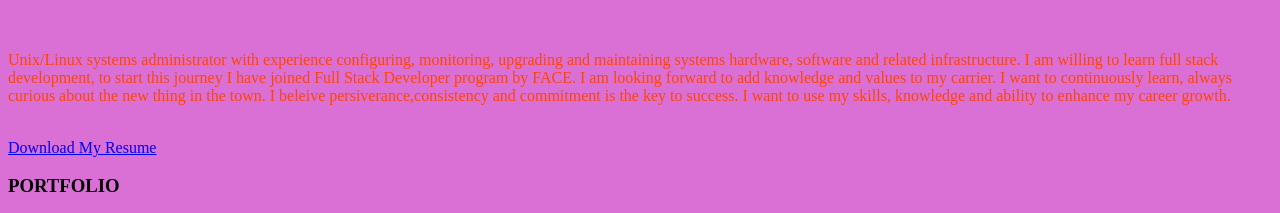
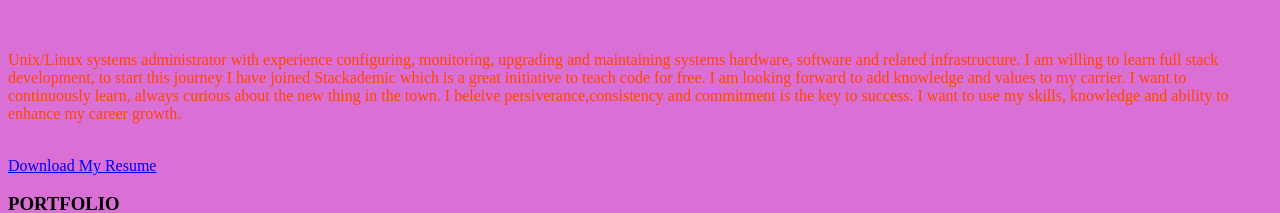
Before and after one commit to deeedev/Stackademic-Task, a plain HTML site: page task 1013/index.html in a window 1280 px wide. Shown: the part 340-553 px from the top of the page. Drawn offline with Linux system fonts and the light colour scheme; files that its build step writes are made by us from their sources.

Commit message:
Update index.html

```diff
--- a/task 1013/index.html
+++ b/task 1013/index.html
@@ -35,7 +35,7 @@
         <article>
             <h2>Deepankar Tiwari</h2><br>
             <p>Unix/Linux systems administrator with experience configuring, monitoring, upgrading and maintaining systems hardware, software and related infrastructure. I am willing to learn full stack development, to start this
-                journey I have joined Full Stack Developer program by FACE. I am looking forward to add knowledge and
+                journey I have joined Stackademic which is a great initiative to teach code for free. I am looking forward to add knowledge and
                 values to my carrier.
                 <span class="break"></span>I want to continuously learn, always curious about the new thing in the town.
                 I beleive persiverance,consistency and commitment is the key to success. I want to use my skills, knowledge
```
